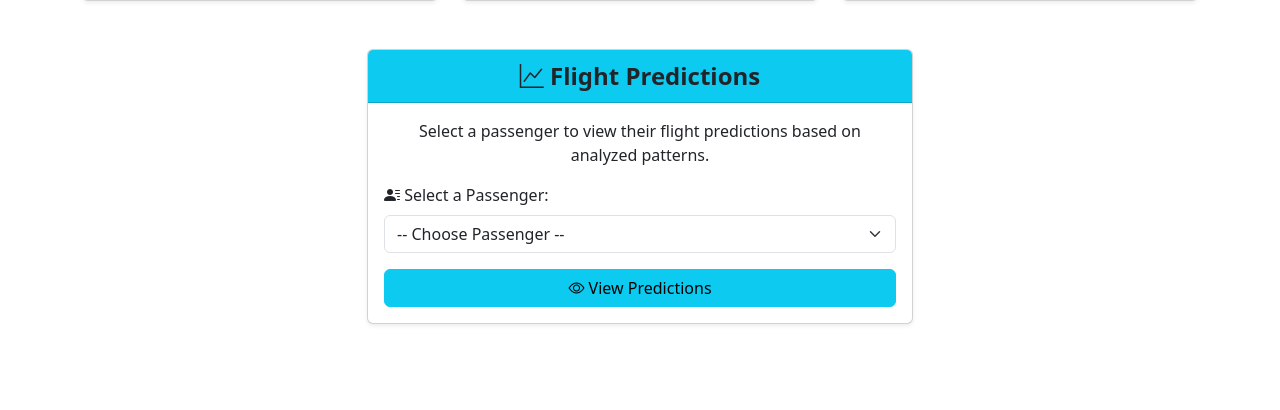
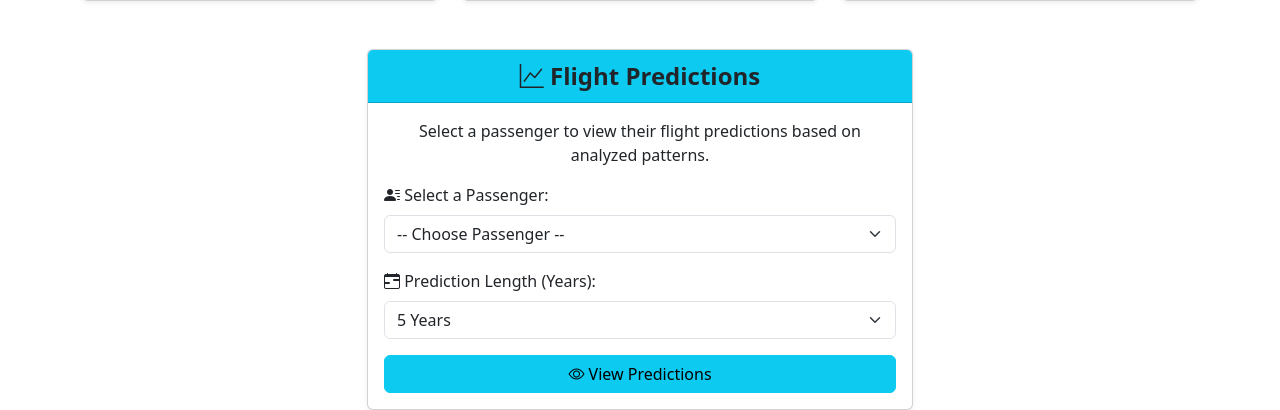
Before and after one commit to julzaves/aa_airlines, a Django app: template predictor/templates/predictor/home.html in a window 1280 px wide. Shown: the part 399-809 px from the top of the page. Before the commit the page ends 724 px from the top, so only its background shows below. Run offline with Django 5.2, Linux system fonts and the light colour scheme; the template is opened without the code that fills it, so the values that code supplies are empty.

Commit message:
years thingy

```diff
--- a/predictor/templates/predictor/home.html
+++ b/predictor/templates/predictor/home.html
@@ -61,6 +61,16 @@
                                     {% endfor %}
                                 </select>
                             </div>
+                            <div class="mb-3">
+                                <label for="years" class="form-label"><i class="bi bi-calendar-range"></i> Prediction Length (Years):</label>
+                                <select name="years" id="years" class="form-select" required>
+                                    <option value="1">1 Year</option>
+                                    <option value="2">2 Years</option>
+                                    <option value="3">3 Years</option>
+                                    <option value="4">4 Years</option>
+                                    <option value="5" selected>5 Years</option>
+                                </select>
+                            </div>
                             <button type="submit" class="btn btn-info w-100"><i class="bi bi-eye"></i> View Predictions</button>
                         </form>
                     </div>
```
Also changed, not shown: flight_predictor/settings.py (+4 -4 lines), predictor/views.py (+12 -5 lines), db.sqlite3.
